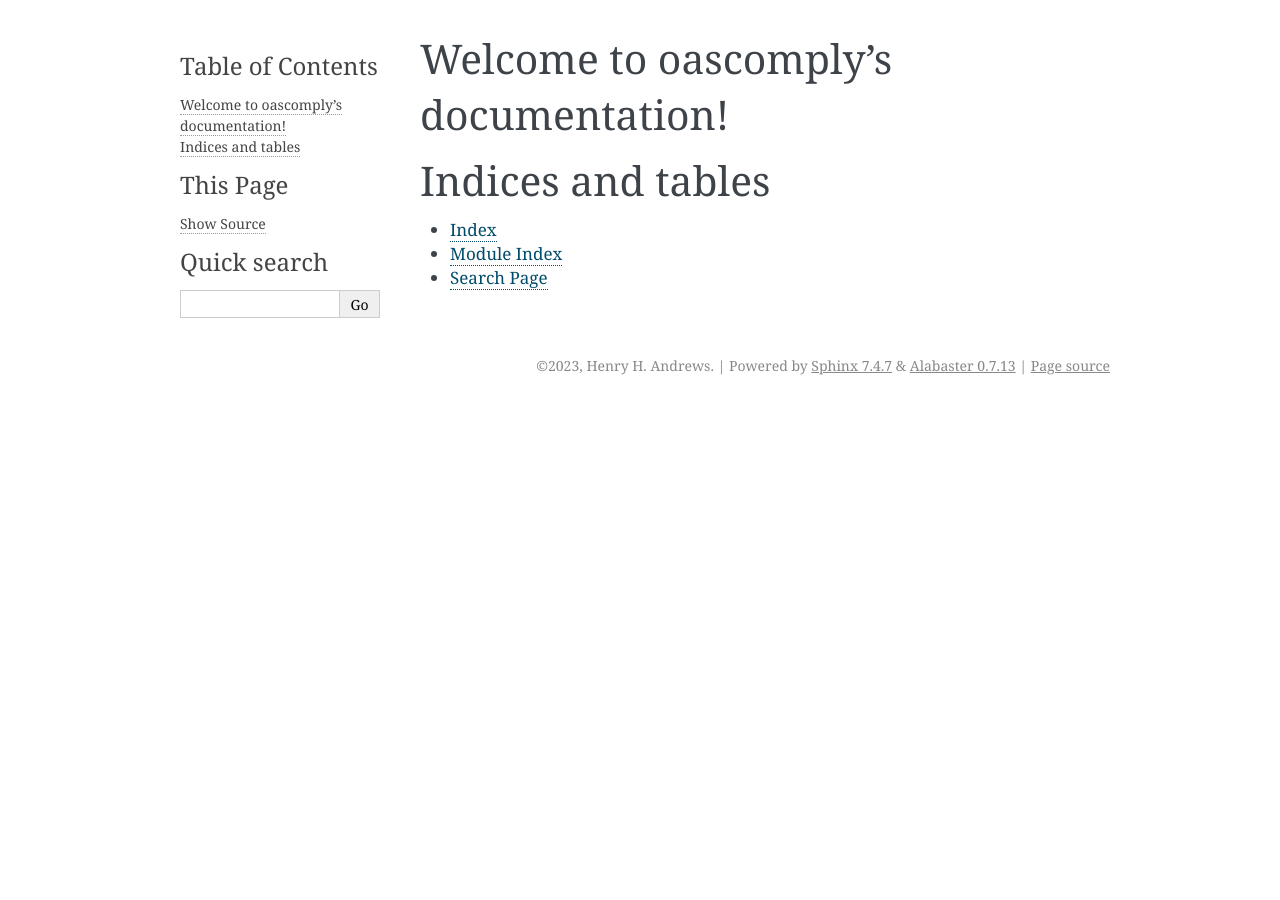
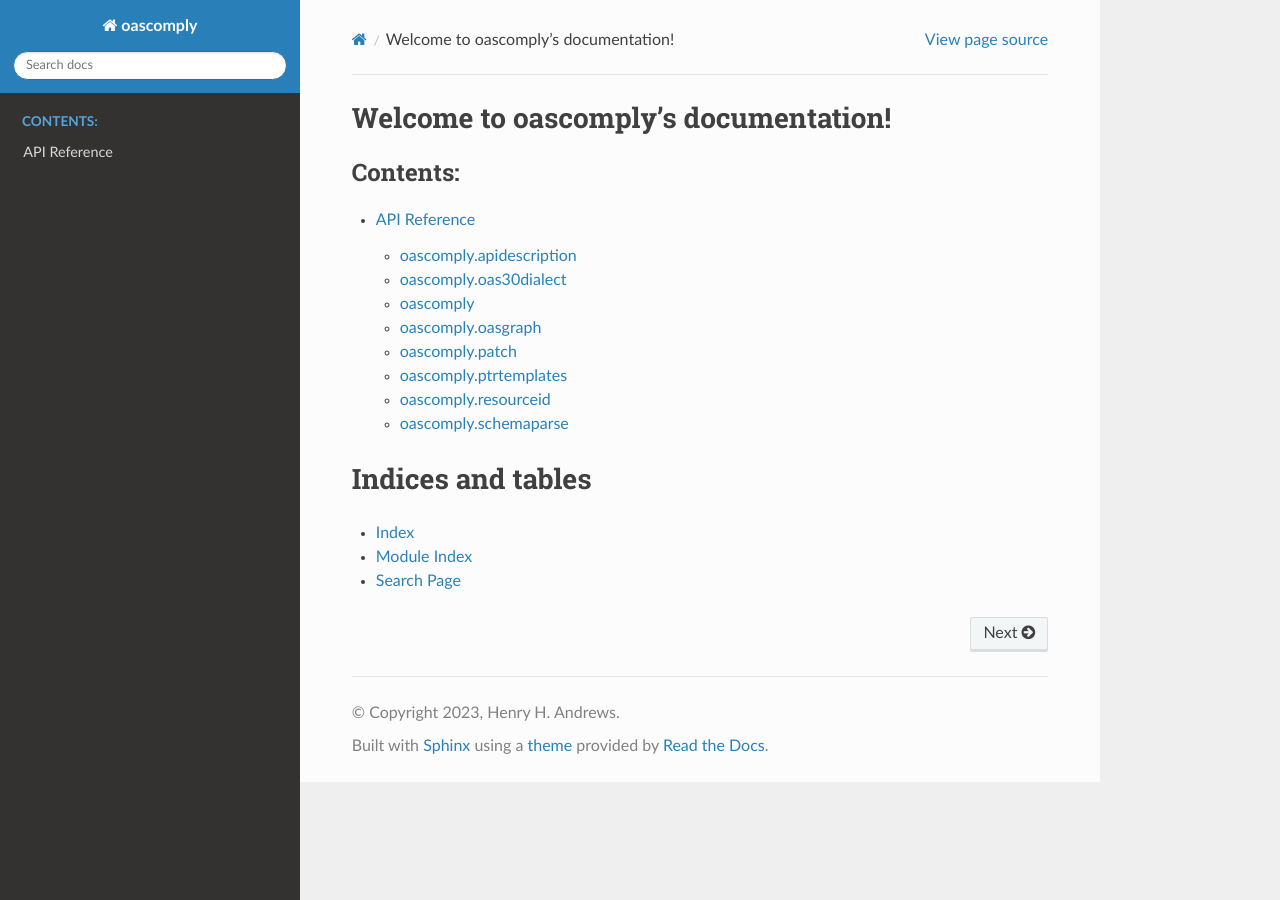
Before and after one commit to OAI/oascomply, a Sphinx documentation site: the page built from docs/index.rst, in a window 1280 px wide. Built offline with Sphinx 7.4.7 and the Read the Docs theme 2.0.0, drawn with Linux system fonts in a browser that asks for light colours.

Commit message:
Set up autodoc for all modules

```diff
--- a/docs/conf.py
+++ b/docs/conf.py
@@ -3,26 +3,45 @@
 # For the full list of built-in configuration values, see the documentation:
 # https://www.sphinx-doc.org/en/master/usage/configuration.html
 
+
+# -- Imports -----------------------------------------------------------------
+
+from datetime import datetime
+
+
 # -- Project information -----------------------------------------------------
 # https://www.sphinx-doc.org/en/master/usage/configuration.html#project-information
 
 project = 'oascomply'
-copyright = '2023, Henry H. Andrews'
 author = 'Henry H. Andrews'
+copyright = f'{datetime.now().year}, {author}'
 release = '0.0.1'
+
 
 # -- General configuration ---------------------------------------------------
 # https://www.sphinx-doc.org/en/master/usage/configuration.html#general-configuration
 
-extensions = []
+extensions = ["sphinx.ext.autodoc", "sphinx_rtd_theme"]
 
 templates_path = ['_templates']
 exclude_patterns = ['_build', 'Thumbs.db', '.DS_Store']
 
 
+# -- Options for autodoc -----------------------------------------------------
+# https://www.sphinx-doc.org/en/master/usage/extensions/autodoc.html
+
+autodoc_default_options = {
+    'members': True,
+    'member-order': 'groupwise',
+    'special-members': '__init__, __new__, __call__',
+    '/Users/handrews undoc-members': True,
+}
+autodoc_typehints = 'both'
+autodoc_inherit_docstrings = False
+
 
 # -- Options for HTML output -------------------------------------------------
 # https://www.sphinx-doc.org/en/master/usage/configuration.html#options-for-html-output
 
-html_theme = 'alabaster'
+html_theme = 'sphinx_rtd_theme'
 html_static_path = ['_static']
--- a/docs/index.rst
+++ b/docs/index.rst
@@ -10,6 +10,7 @@ Welcome to oascomply's documentation!
    :maxdepth: 2
    :caption: Contents:
 
+   modules
 
 
 Indices and tables
--- /dev/null
+++ b/docs/modules.rst
@@ -0,0 +1,8 @@
+API Reference
+=============
+
+.. toctree::
+    :glob:
+    :maxdepth: 1
+
+    modules/*
--- /dev/null
+++ b/docs/modules/apidescription.rst
@@ -0,0 +1,6 @@
+oascomply.apidescription
+========================
+.. automodule:: oascomply.apidescription
+    :members:
+    :undoc-members:
+    :show-inheritance:
--- /dev/null
+++ b/docs/modules/oas30dialect.rst
@@ -0,0 +1,6 @@
+oascomply.oas30dialect
+======================
+.. automodule:: oascomply.oas30dialect
+    :members:
+    :undoc-members:
+    :show-inheritance:
--- /dev/null
+++ b/docs/modules/oascomply.rst
@@ -0,0 +1,6 @@
+oascomply
+=========
+.. automodule:: oascomply
+    :members:
+    :undoc-members:
+    :show-inheritance:
--- /dev/null
+++ b/docs/modules/oasgraph.rst
@@ -0,0 +1,6 @@
+oascomply.oasgraph
+========================
+.. automodule:: oascomply.oasgraph
+    :members:
+    :undoc-members:
+    :show-inheritance:
--- /dev/null
+++ b/docs/modules/patch.rst
@@ -0,0 +1,6 @@
+oascomply.patch
+===============
+.. automodule:: oascomply.patch
+    :members:
+    :undoc-members:
+    :show-inheritance:
--- /dev/null
+++ b/docs/modules/ptrtemplates.rst
@@ -0,0 +1,6 @@
+oascomply.ptrtemplates
+======================
+.. automodule:: oascomply.ptrtemplates
+    :members:
+    :undoc-members:
+    :show-inheritance:
--- /dev/null
+++ b/docs/modules/resourceid.rst
@@ -0,0 +1,6 @@
+oascomply.resourceid
+====================
+.. automodule:: oascomply.resourceid
+    :members:
+    :undoc-members:
+    :show-inheritance:
--- /dev/null
+++ b/docs/modules/schemaparse.rst
@@ -0,0 +1,6 @@
+oascomply.schemaparse
+========================
+.. automodule:: oascomply.schemaparse
+    :members:
+    :undoc-members:
+    :show-inheritance:
--- a/pyproject.toml
+++ b/pyproject.toml
@@ -38,7 +38,6 @@ dom-toml = "^0.6.1"
 [tool.poetry.group.docs.dependencies]
 sphinx = "<7"
 sphinx-rtd-theme = "^1.2.2"
-sphinx-autodoc-typehints = "<1.23"
 
 [build-system]
 requires = ["poetry-core"]
```
Also changed, not shown: 2 other files.
